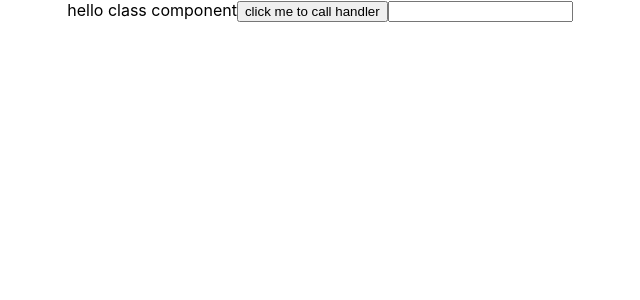
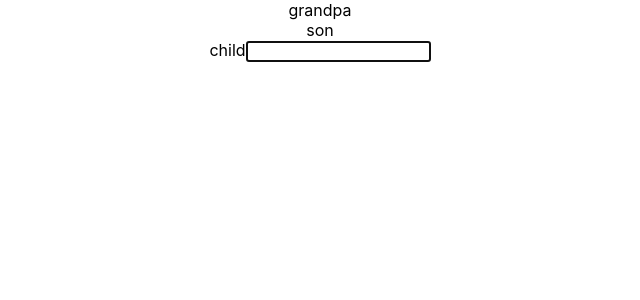
Before and after one commit to audelqua/render-huge-list, a React (Create React App) app: page / in a window 1280 px wide. Shown: the top 300 px of the page, without its empty margins (320-960 px from the left). Built offline with nearby package versions, Linux system fonts and the light colour scheme.

Commit message:
passing and using ref on react class components

```diff
--- a/src/components/sampleOfUsingRef/index.jsx
+++ b/src/components/sampleOfUsingRef/index.jsx
@@ -1,37 +1,107 @@
 import React, { Component } from 'react'
 
-// this code uses a ref to store a reference to a DOM node.
+//adding ref to the class component
 class SampleOfUsingRef extends Component {
+    render() {
+        return (
+            <div>
+                <span>grandpa</span>
+                <br />
+                <AutoFocusTextInput />
+            </div>
+        )
+    }
+}
+export default SampleOfUsingRef
+
+//parent component
+class AutoFocusTextInput extends React.Component {
+    constructor(props) {
+        super(props)
+        this.textInputWrapper = React.createRef()
+    }
+
+    componentDidMount() {
+        // this.textInputWrapper.current.focusTextInput();
+        this.textInputWrapper.current.textInput.current.focus();
+        console.log('this.textInputWrapper', this.textInputWrapper);
+    }
+
+    render() {
+        return (
+            <>
+                <span>son</span>
+                <br />
+                <CustomTextInput ref={this.textInputWrapper}/>
+            </>
+        )
+    }
+}
+
+//child component
+class CustomTextInput extends React.Component {
     constructor(props) {
         super(props)
         this.state = {
             text: ''
         }
-        this.handleChangeText = this.handleChangeText.bind(this)
-        this.handleClick = this.handleClick.bind(this)
-        this.textInput = React.createRef();
+        // this.handleChange = this.handleChange.bind(this)
+        this.textInput = React.createRef()
     }
 
-    handleChangeText(e) {
+    handleChange(e) {
         this.setState({text: e.target.value})
     }
 
-    handleClick() {
-       this.textInput.current.focus()
-    }
+    // focusTextInput() {
+    //     // Explicitly focus the text input using the raw DOM API
+    //     // Note: we're accessing "current" to get the DOM node
+    //     this.textInput.current.focus();
+    // }
+
     render() {
-        return (
-            <div>
-                <span>hello class component</span>
-                <button onClick={this.handleClick}>
-                    click me to call handler
-                </button>
-                <input value={this.state.text} onChange={this.handleChangeText} ref={this.textInput}/>
-                {/* <button onClick={this.handleClick.bind(this)}>
-                    click me to call handler
-                </button> */}
-            </div>
+        return(
+            <>
+                <span>child</span>
+                <input type='text' onChange={this.handleChange} ref={this.textInput}/>
+            </>
         )
     }
 }
-export default SampleOfUsingRef
+
+// this code uses a ref to store a reference to a DOM node.
+// class SampleOfUsingRef extends Component {
+//     constructor(props) {
+//         super(props)
+//         this.state = {
+//             text: ''
+//         }
+//         this.handleChangeText = this.handleChangeText.bind(this)
+//         this.handleClick = this.handleClick.bind(this)
+//         this.textInput = React.createRef();
+//     }
+
+//     handleChangeText(e) {
+//         this.setState({text: e.target.value})
+//     }
+
+//     handleClick() {
+//        this.textInput.current.focus()
+//        console.log(this.textInput);
+//     }
+//     render() {
+//         return (
+//             <div>
+//                 <span>hello class component</span>
+//                 <button onClick={this.handleClick}>
+//                     click me to call handler
+//                 </button>
+//                 <input value={this.state.text} onChange={this.handleChangeText} ref={this.textInput}/>
+//                 {/* <button onClick={this.handleClick.bind(this)}>
+//                     click me to call handler
+//                 </button> */}
+//             </div>
+//         )
+//     }
+// }
+// export default SampleOfUsingRef
```
